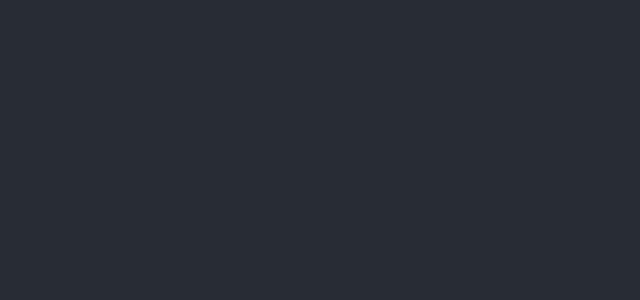
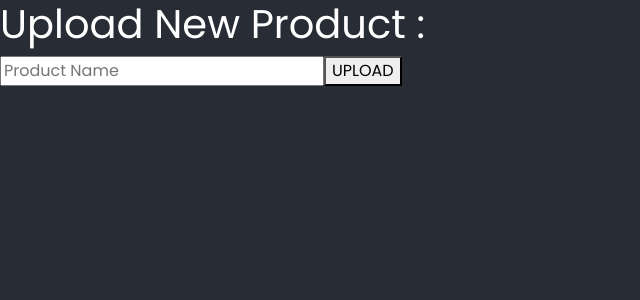
Before and after one commit to umangraval/video-streamming, a React (Create React App) app in the folder client/: page /newproduct in a window 1280 px wide. Shown: the top 300 px of the page, without its empty margins (0-640 px from the left). Built offline with nearby package versions, Linux system fonts and the light colour scheme.

Commit message:
create product

```diff
--- a/client/package.json
+++ b/client/package.json
@@ -10,7 +10,6 @@
     "qrcode.react": "^1.0.1",
     "react": "^17.0.1",
     "react-dom": "^17.0.1",
-    "react-qr-code": "^1.0.5",
     "react-router": "^5.2.0",
     "react-router-dom": "^5.2.0",
     "react-scripts": "4.0.2",
--- a/client/src/App.css
+++ b/client/src/App.css
@@ -44,3 +44,7 @@ p {
   margin-bottom: 5px;
   font-size: 16px;
 }
+
+h1 {
+  color: white;
+}
--- a/client/src/App.js
+++ b/client/src/App.js
@@ -10,6 +10,7 @@ import Player from './Player';
 import Qrcode from './Qrcode';
 import Upload from './Upload';
 import Product from './Product';
+import NewProduct from './NewProduct';
 import './App.css';
 
 function App() {
@@ -22,6 +23,7 @@ function App() {
         <Route exact path="/" component={Home}></Route>
         <Route path="/qrcode" component={Qrcode}></Route>
         <Route path="/upload" component={Upload}></Route>
+        <Route path="/newproduct" component={NewProduct}></Route>
         <Route path="/player/:id" component={Player}></Route>
         <Route path="/product/:id" component={Product}></Route>
       </Switch>
--- /dev/null
+++ b/client/src/NewProduct.js
@@ -0,0 +1,70 @@
+import axios from 'axios';
+import React,{Component} from 'react';
+
+export default class NewProduct extends Component {
+  constructor() {
+    super();
+    this.state = {
+      name: '',
+      msg: null,
+    };
+    this.onChange = this.onChange.bind(this);
+    this.onSubmit = this.onSubmit.bind(this);
+
+  }
+
+  onChange(e) {
+    this.setState({ [e.target.name]: e.target.value  });
+  }
+
+
+  async onSubmit(e) {
+    try {
+      e.preventDefault();
+      if(!this.state.name) {
+        this.setState({ ...this.state, msg: 'Product Name Needed'})
+        return;
+      }
+      await axios.post(`${process.env.REACT_APP_BASE_URL}/product`, { name: this.state.name });
+      this.setState({
+        name: '',
+        msg: 'Success',
+      });
+      // this.props.history.push('/');
+    } catch (error) {
+      this.setState({ success: false });
+      console.log(error);
+    }
+  }
+
+
+    render() {
+      const {
+        name, msg
+      } = this.state;
+
+      return (
+        <div className="upload">
+        <h1>Upload New Product :</h1>
+        <form className="upload__form" onSubmit={this.onSubmit}>
+          <div className="upload__form__details">
+            <input
+            required
+              type="text"
+              className="upload__form__input"
+              placeholder="Product Name"
+              value={name}
+              name="name"
+              onChange={this.onChange}
+            />
+            <button type="submit" className="upload__form__submit">
+                            UPLOAD
+            </button>
+          </div>
+        </form>
+        { msg ? (<h1>{msg}</h1>): (<></>)}
+      </div>
+
+      );
+    }
+  }
```
Also changed, not shown: 1 other file (tests, documents, lock files or other folders).
